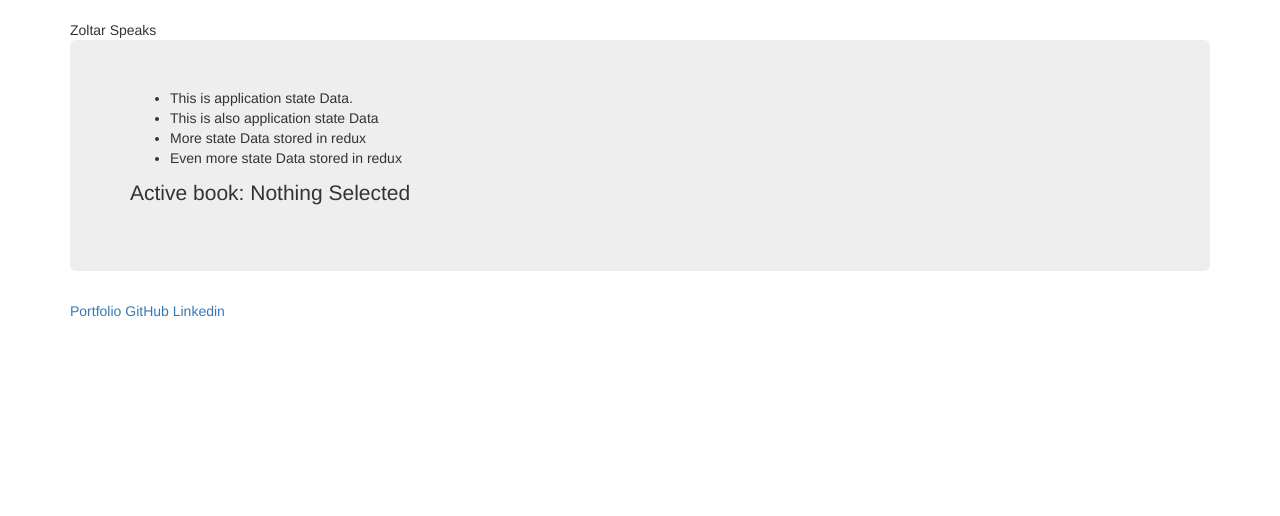
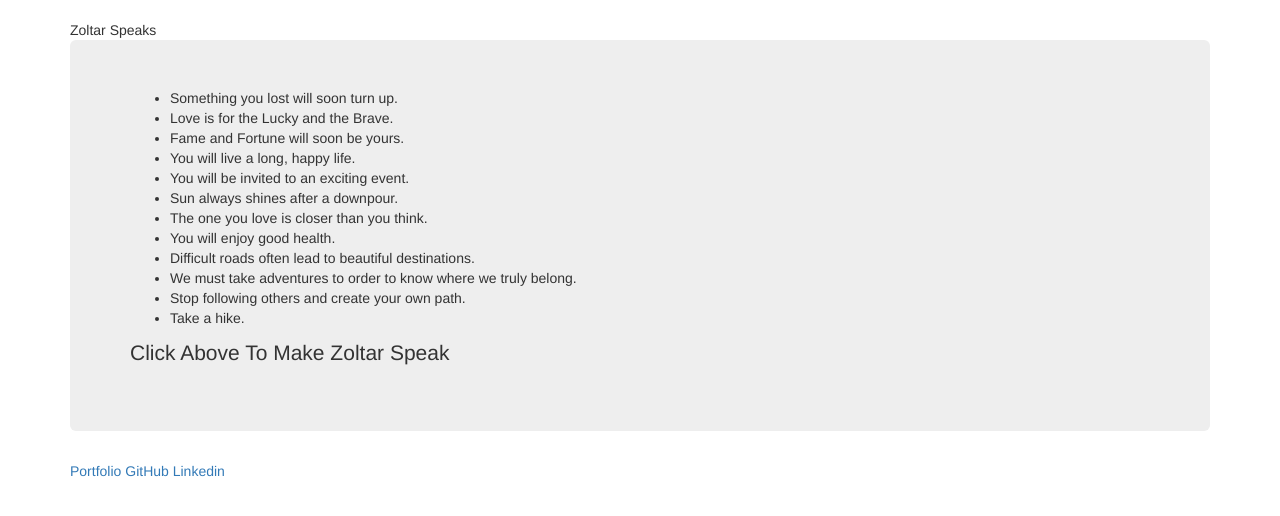
Before and after one commit to bradleygamboa/Fortune-Teller-MERN, a React app: page / in a window 1280 px wide. Shown: the top 516 px of the page. Built offline with nearby package versions, Linux system fonts and the light colour scheme.

Commit message:
added fortunes

```diff
--- a/src/components/App.js
+++ b/src/components/App.js
@@ -13,7 +13,7 @@ export default class App extends Component {
     <header>Zoltar Speaks</header>
 
     <div className="jumbotron">
-    <BookList />
+        <BookList />
     </div>
 
     <footer>
--- a/src/containers/BookList.js
+++ b/src/containers/BookList.js
@@ -26,7 +26,7 @@ class BookList extends Component {
         <ul className="collection">
           {this.renderList()}
         </ul>
-        <p>Active book: {this.props.activeBook ? this.props.activeBook.title : "Nothing Selected" } </p>
+        <p>{this.props.activeBook ? this.props.activeBook.title : "Click Above To Make Zoltar Speak" } </p>
       </div>
 
     );
--- a/src/reducers/reducer_books.js
+++ b/src/reducers/reducer_books.js
@@ -1,10 +1,18 @@
 export default function() {
 
   var books = [
-    {title: "This is application state Data."},
-    {title: "This is also application state Data"},
-    {title: "More state Data stored in redux"},
-    {title: "Even more state Data stored in redux"}
+    {title: "Something you lost will soon turn up."},
+    {title: "Love is for the Lucky and the Brave."},
+    {title: "Fame and Fortune will soon be yours."},
+    {title: "You will live a long, happy life."},
+    {title: "You will be invited to an exciting event."},
+    {title: "Sun always shines after a downpour."},
+    {title: "The one you love is closer than you think."},
+    {title: "You will enjoy good health."},
+    {title: "Difficult roads often lead to beautiful destinations."},
+    {title: "We must take adventures to order to know where we truly belong."},
+    {title: "Stop following others and create your own path."},
+    {title: "Take a hike."}
   ];
 
   return books
```
Also changed, not shown: public/index.js, 2 other files (tests, documents, lock files or other folders).
